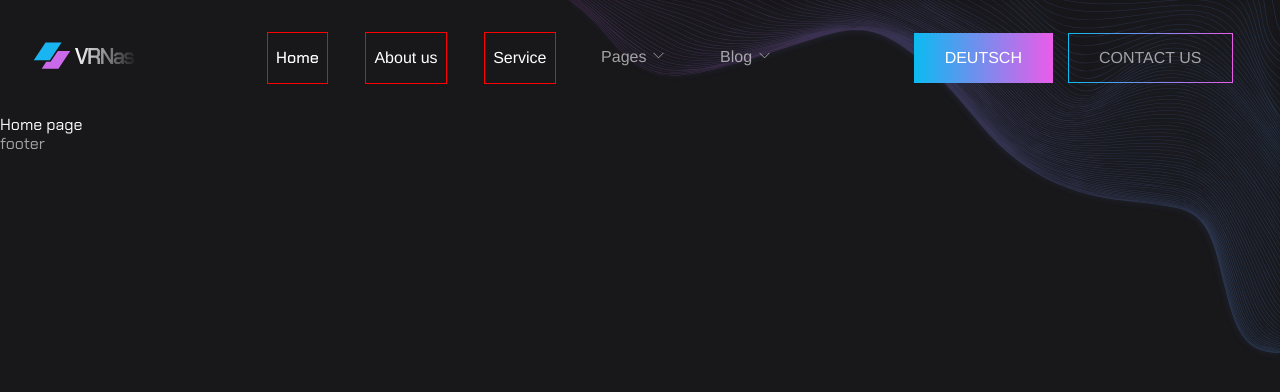
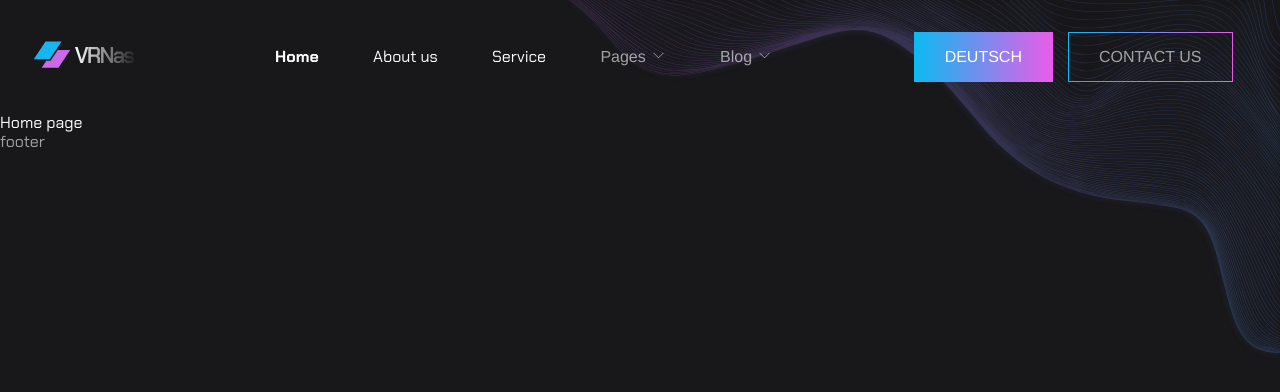
Before and after one commit to 0smir/VRNAS, a Vue app: page / in a window 1280 px wide. Shown: the top 392 px of the page. Built offline with nearby package versions, Linux system fonts and the light colour scheme; a web font is replaced by a local one.

Commit message:
add corrects to styles - remove redundant styles

```diff
--- a/src/components/UI/TheHeader.vue
+++ b/src/components/UI/TheHeader.vue
@@ -151,12 +151,10 @@ const moveTarget = (e, link, textEl, FORCE) => {
     display: block;
     padding: 16px 8px;
     min-width: 45px;
-    font-weight: 300;
     color: $white;
-    border: 1px solid red;
 
     &.router-link-exact-active {
-      font-weight: 500;
+      font-weight: 700;
     }
 
     .magnetic-text {
```
